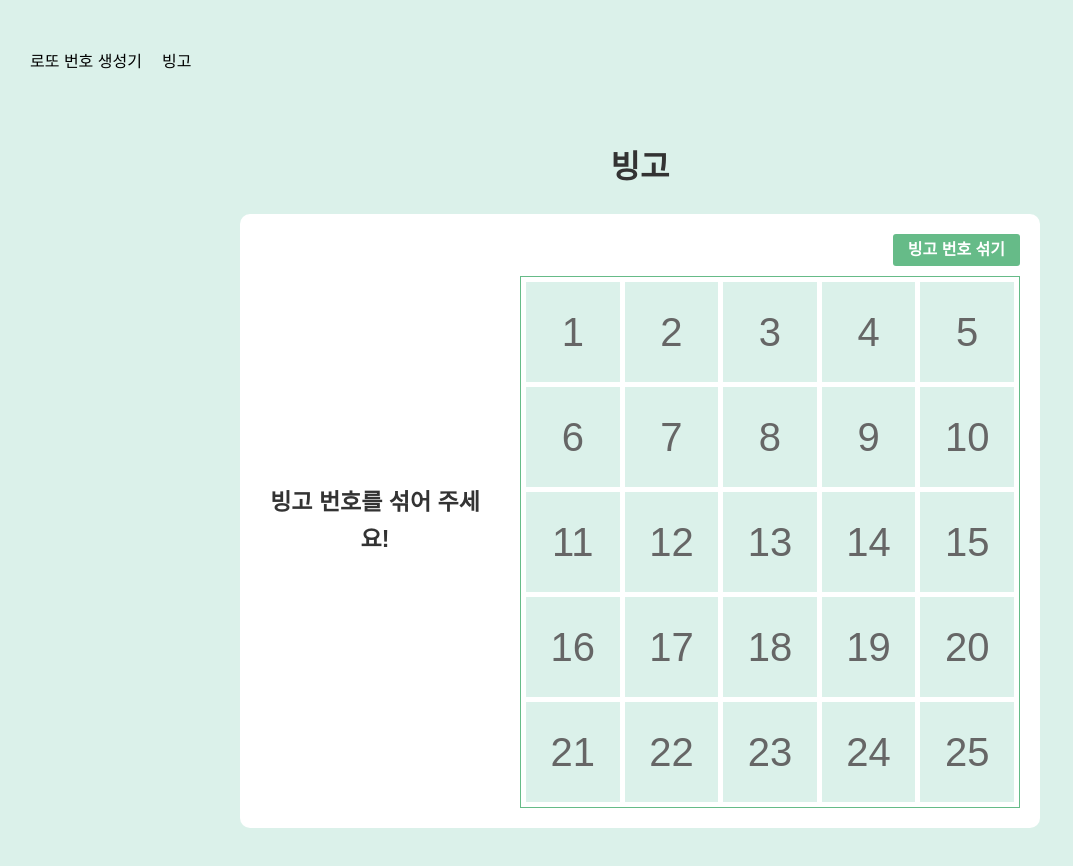
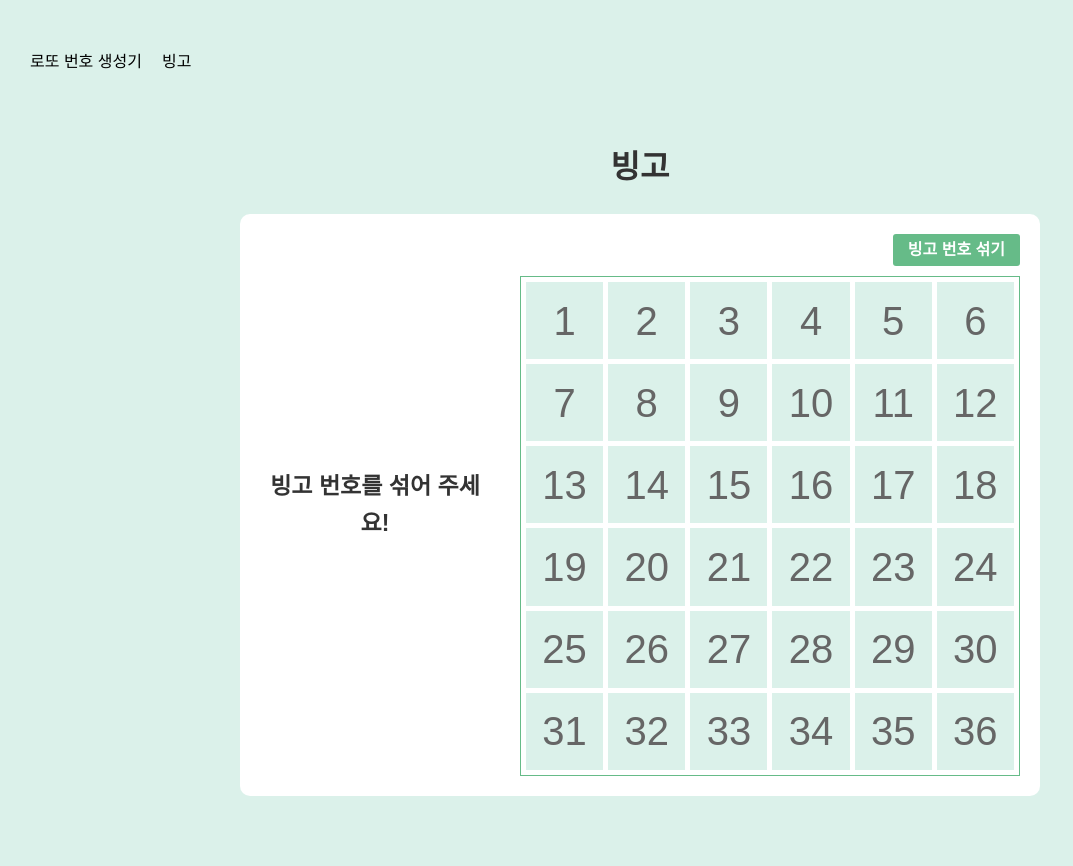
Before and after one commit to jujjh/lotto, a Vue app: page /bingo in a window 1280 px wide. Shown: the top 866 px of the page, without its empty margins (0-1073 px from the left). Built offline with nearby package versions, Linux system fonts and the light colour scheme; a web font is replaced by a local one.

Commit message:
♻️ bingo 빙고 칸 변경가능하도록 수정

```diff
--- a/src/assets/scss/bingo.scss
+++ b/src/assets/scss/bingo.scss
@@ -44,6 +44,7 @@
       justify-content: space-between;
       gap: 5px;
       width: 500px;
+      height: 500px;
       padding: 5px;
       margin-top:10px;
       border: 1px solid var(--color-primary);
--- a/src/views/bingo.vue
+++ b/src/views/bingo.vue
@@ -10,10 +10,22 @@ interface BingoList {
   isBingo: boolean
 }
 
+let COLS: number = 6
+let TOTAL_COUNT: number = Math.pow(COLS,2)
+
+let COL: string = 'col'
+let ROW: string = 'row'
+let LEFT: string = 'L'
+let RIGHT: string = 'R'
+
+let cardSize = ref({
+  width: `calc((100% - (${(COLS - 1) * 5}px))  / ${COLS})`,
+  height: `calc((100% - (${(COLS - 1) * 5}px))  / ${COLS})`,
+})
+
 let numberList = ref<BingoList[]>([])
 let isPlay = ref<boolean>(false)
 let isGameEnd = ref<boolean>(false)
-
 
 let drawNumber = ref<number>(0)
 let drawList = ref<number[]>([])
@@ -25,21 +37,18 @@ const bingoRow = ref<number[]>([])
 const bingoDiagonal = ref<string[]>([])
 
 watchEffect(() => {
-  if (bingoCount.value >= 3) {
+  if (bingoCount.value >= 4) {
     setTimeout(() => {
       isGameEnd.value = true
     }, 300)
   }
 })
 
-const suffle = (): void => {
-  if (!isPlay.value) {
-
-    const suffleCheck = () => {
+const shuffleCheck = () => {
   let before = numberList.value
   let after = [...numberList.value].sort(() => Math.random() - 0.5)
 
-      for(let i = 0; i < 25; i ++) {
+  for (let i = 0; i < TOTAL_COUNT; i++) {
     if (before[i].value === after[i].value) {
       if (i === 0) {
         after.push(after[i])
@@ -47,7 +56,7 @@ const suffle = (): void => {
         i--
 
       } else {
-            after.splice(i-1, 2, after[i], after[i-1])
+        after.splice(i - 1, 2, after[i], after[i - 1])
       }
     }
   }
@@ -55,11 +64,13 @@ const suffle = (): void => {
   numberList.value = after
 }
 
-    suffleCheck()
-    for(let i = 0; i < 4; i ++) {
+const shuffle = (): void => {
+  if (!isPlay.value) {
+    shuffleCheck()
+    for (let i = 0; i < 4; i++) {
       setTimeout(() => {
-        suffleCheck()
-      }, (i+ 1) * 500)
+        shuffleCheck()
+      }, (i + 1) * 500)
     }
 
     isPlay.value = true
@@ -68,7 +79,7 @@ const suffle = (): void => {
     if (result) {
       isPlay.value = false
       init()
-      suffle()
+      shuffle()
     }
   }
 }
@@ -77,24 +88,24 @@ const suffle = (): void => {
  * 빙고가 됐을때 해당 값의 isBingo를 true로 바꿔주는 함수
  */
 const bingoEffect = (flag: string, index: number = 0): void => {
-  if (flag === 'col') {
-    for (let i = 0; i < 5; i++)  {
-      numberList.value[index + (i * 5)].isBingo = true
+  if (flag === COL) {
+    for (let i = 0; i < COLS; i++) {
+      numberList.value[index + (i * COLS)].isBingo = true
     }
 
-  } else if (flag === 'row') {
-    for (let i = 0; i < 5; i++)  {
+  } else if (flag === ROW) {
+    for (let i = 0; i < COLS; i++) {
       numberList.value[index + i].isBingo = true
     }
 
-  } else if (flag === 'L') {
-    for (let i = 0; i < 5; i++)  {
-      numberList.value[i * 6].isBingo = true
+  } else if (flag === LEFT) {
+    for (let i = 0; i < COLS; i++) {
+      numberList.value[i * (COLS + 1)].isBingo = true
     }
 
   } else {
-    for (let i = 0; i < 5; i++)  {
-      numberList.value[(i + 1) * 4].isBingo = true
+    for (let i = 0; i < COLS; i++) {
+      numberList.value[(i + 1) * (COLS - 1)].isBingo = true
     }
 
   }
@@ -103,67 +114,67 @@ const bingoEffect = (flag: string, index: number = 0): void => {
 /**
  * 세로 빙고가 맞는지 검증하는 함수
  */
-const columnValidation = (idx: number) => {
-  let isBingo = true
+const columnValidation = (idx: number): void => {
+  let isBingo: boolean = true
 
-  for (let i = 0; i < 5; i++)  {
-    if (drawIndexList.value.indexOf(idx+(i * 5)) === -1) {
+  for (let i = 0; i < COLS; i++) {
+    if (drawIndexList.value.indexOf(idx+(i * COLS)) === -1) {
       isBingo = !isBingo
       break
     }
   }
 
-  if (isBingo && bingoColumn.value.indexOf(idx) === -1 ) {
+  if (isBingo && bingoColumn.value.indexOf(idx) === -1) {
     bingoCount.value ++
     bingoColumn.value.push(idx)
-    bingoEffect('col', idx)
+    bingoEffect(COL, idx)
   }
 }
 
 /**
  * 가로 빙고가 맞는지 검증하는 함수
  */
-const rowValidation = (idx: number) => {
-  let isBingo = true
+const rowValidation = (idx: number): void => {
+  let isBingo: boolean = true
 
-  for (let i = 0; i < 5; i++)  {
+  for (let i = 0; i < COLS; i++)  {
     if (drawIndexList.value.indexOf(idx + i) === -1) {
       isBingo = !isBingo
       break
     }
   }
 
-  if (isBingo && bingoRow.value.indexOf(idx) === -1 ) {
+  if (isBingo && bingoRow.value.indexOf(idx) === -1) {
     bingoCount.value ++
     bingoRow.value.push(idx)
-    bingoEffect('row', idx)
+    bingoEffect(ROW, idx)
   }
 }
 
 /**
  * 대각선 빙고가 맞는지 검증하는 함수
  */
-const diagonalValidation = (flag: string) => {
-  let isBingo = true
+const diagonalValidation = (flag: string): void => {
+  let isBingo: boolean = true
 
-  if (flag === 'L') {
-    for (let i = 0; i < 5; i++)  {
-      if (drawIndexList.value.indexOf(i * 6) === -1) {
+  if (flag === LEFT) {
+    for (let i = 0; i < COLS; i++) {
+      if (drawIndexList.value.indexOf(i * (COLS + 1)) === -1) {
         isBingo = !isBingo
         break
       }
     }
 
   } else {
-    for (let i = 0; i < 5; i++)  {
-      if (drawIndexList.value.indexOf((i + 1) * 4) === -1) {
+    for (let i = 0; i < COLS; i++)  {
+      if (drawIndexList.value.indexOf((i + 1) * (COLS - 1)) === -1) {
         isBingo = !isBingo
         break
       }
     }
   }
 
-  if (isBingo && bingoDiagonal.value.indexOf(flag) === -1 ) {
+  if (isBingo && bingoDiagonal.value.indexOf(flag) === -1) {
     bingoCount.value ++
     bingoDiagonal.value.push(flag)
     bingoEffect(flag)
@@ -175,25 +186,25 @@ const diagonalValidation = (flag: string) => {
  * 뽑힌 번호가 5개 이상일 때 1차 검증 후 상황에 맞게 검증함수로 넘겨주는 함수
  */
 const bingoCheck = (): void => {
-  drawIndexList.value.sort((a,b) => a-b)
+  drawIndexList.value.sort((a, b) => a - b)
 
-  if (drawIndexList.value.length >= 5) {
+  if (drawIndexList.value.length >= COLS) {
     for(let i = 0; i < drawIndexList.value.length; i++) {
-      if (i < 5 && drawIndexList.value.indexOf(i) !== -1) {
+      if (i < COLS && drawIndexList.value.indexOf(i) !== -1) {
         columnValidation(i)
       }
 
-      if (drawIndexList.value.indexOf(i * 5) !== -1) {
-        rowValidation(i * 5)
+      if (drawIndexList.value.indexOf(i * COLS) !== -1) {
+        rowValidation(i * COLS)
       }
     }
 
-    if (drawIndexList.value.indexOf(12) !== -1 && drawIndexList.value.indexOf(0) !== -1) {
-      diagonalValidation('L')
+    if (drawIndexList.value.indexOf(COLS + 1) !== -1 && drawIndexList.value.indexOf(0) !== -1) {
+      diagonalValidation(LEFT)
     }
 
-    if (drawIndexList.value.indexOf(12) !== -1 && drawIndexList.value.indexOf(4) !== -1) {
-      diagonalValidation('R')
+    if (drawIndexList.value.indexOf(Math.floor((COLS * 2) - 2)) !== -1 && drawIndexList.value.indexOf((COLS - 1)) !== -1) {
+      diagonalValidation(RIGHT)
     }
 
   }
@@ -202,7 +213,7 @@ const bingoCheck = (): void => {
 /**
  * 빙고판에 X 표시
  */
-const selectCheck = () => {
+const selectCheck = (): void => {
   drawList.value.push(drawNumber.value)
   let index: number = 0
   numberList.value.map((item, i) => {
@@ -217,12 +228,12 @@ const selectCheck = () => {
 /**
  * 애니메이션 넘버
  */
-const animateNumber = (n) => {
-  let time = 1000
+const animateNumber = (n: number): void => {
+  let time = TOTAL_COUNT * 30
   let interval = setInterval(() => {
     n++
-    drawNumber.value = n%25 === 0 ? 25 : n%25
-  }, time / 50)
+    drawNumber.value = n % TOTAL_COUNT === 0 ? TOTAL_COUNT : n % TOTAL_COUNT
+  }, time / (TOTAL_COUNT * 2))
 
   setTimeout(() => {
     clearInterval(interval)
@@ -231,23 +242,15 @@ const animateNumber = (n) => {
   }, time);
 }
 
-/**
- * 카드를 클릭 했을때 번호를 뽑는 함수
- */
 const cardClick = (): void => {
-
   let number: number = 0
 
-  const random = (): void => {
-    number = Math.floor(Math.random() * 25 + 1)
+  number = Math.floor(Math.random() * TOTAL_COUNT + 1)
   if (drawList.value.indexOf(number) === -1) {
+    animateNumber(number)
     return
   }
-    random()
-  }
-
-  random()
-  animateNumber(number)
+  cardClick()
 }
 
 const init = (): void => {
@@ -262,7 +265,7 @@ const init = (): void => {
   bingoDiagonal.value = []
 
   let number: BingoList[] =
-    new Array(25)
+    new Array(TOTAL_COUNT)
       .fill({})
       .map((item, index) => {
         const obj: BingoList = { value: 0, selected: false, isBingo: false}
@@ -273,11 +276,11 @@ const init = (): void => {
 }
 init()
 
-const reStart = () => {
+const reStart = (): void => {
   isPlay.value = false
   isGameEnd.value = false
   init()
-  suffle()
+  shuffle()
 }
 </script>
 
@@ -313,14 +316,14 @@ const reStart = () => {
 
     <div class="bingoArea">
       <div class="top">
-        <div :class="['btn', {disable : isPlay}]" @click="suffle">빙고 번호 섞기</div>
+        <div :class="['btn', {disable : isPlay}]" @click="shuffle">빙고 번호 섞기</div>
       </div>
       <div class="cardList">
         <transition-group>
           <template
             :key="`number-${card.value}`"
             v-for="card in numberList">
-            <div :class="['card', { bingo: card.isBingo }]" >
+            <div :class="['card', { bingo: card.isBingo }]" :style="cardSize">
               {{ card.value }}
               <div class="selected" :class="{ check: card.selected }"></div>
             </div>
```
Lines whose indentation alone changed are shown as unchanged.
